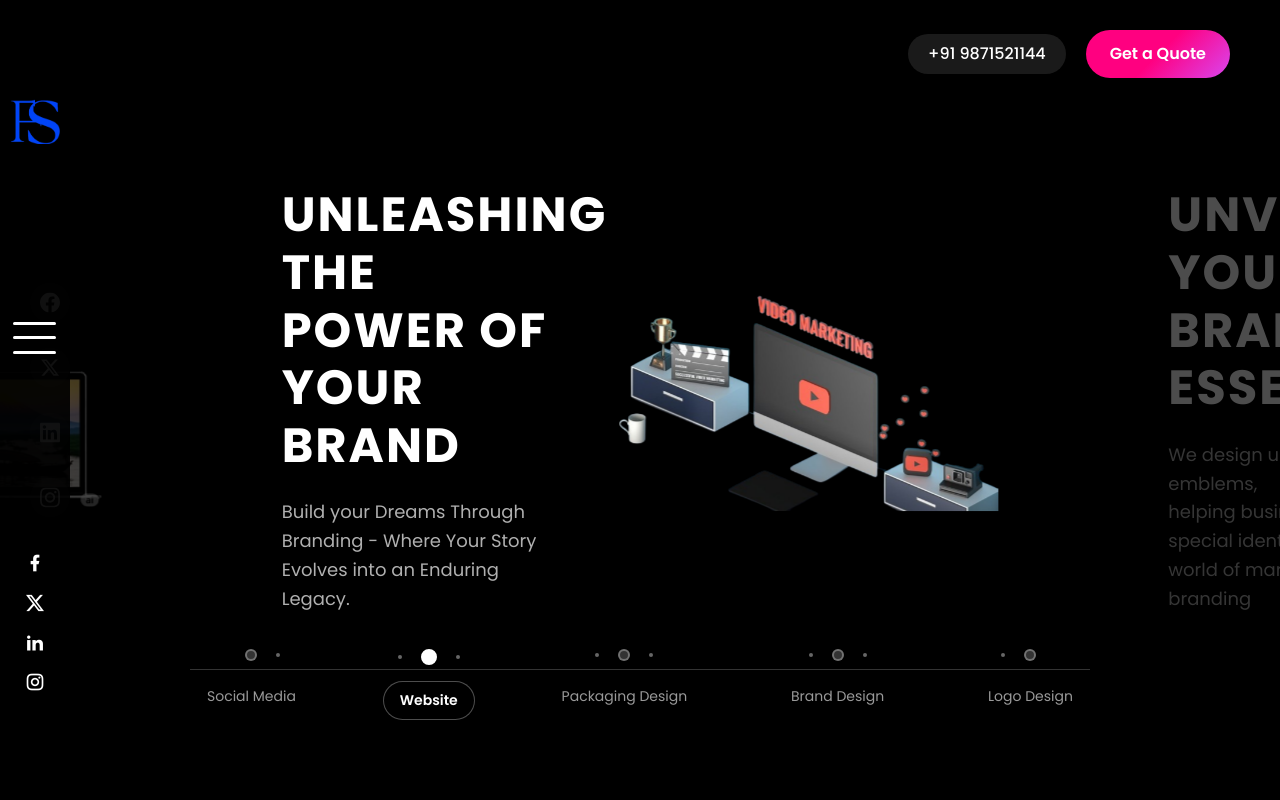
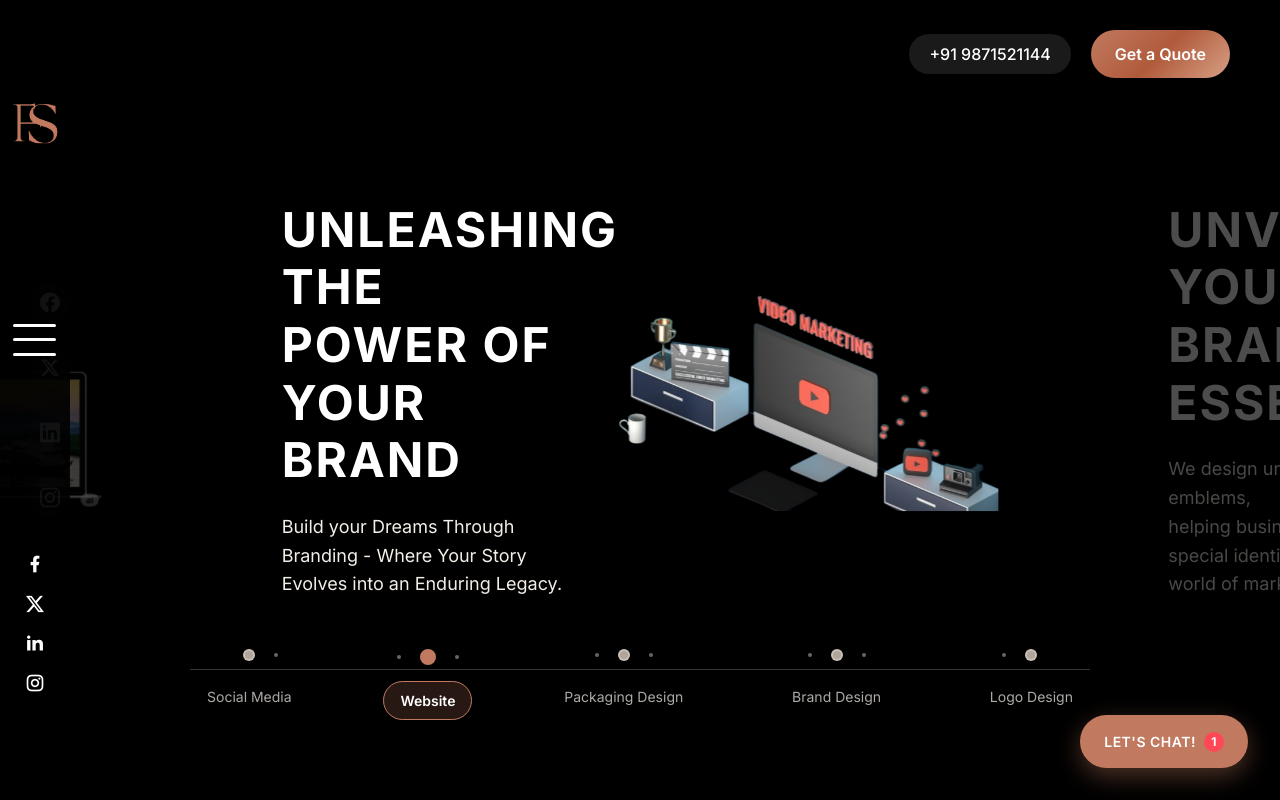
Before and after one commit to thewolfcommander/temvuefamespreadmedia, a Vue app: page /#/ in a window 1280 px wide. Shown: the top 800 px of the page. Built offline with nearby package versions, Linux system fonts and the light colour scheme; a web font is replaced by a local one.

Commit message:
Refactor code structure for improved readability and maintainability

```diff
--- a/src/assets/design-system.css
+++ b/src/assets/design-system.css
@@ -1,41 +1,52 @@
 /* Design System - Unified CSS Variables for Colors and Typography */
+/* Updated to match brand specifications */
+
+/* Font Loading - Using fallbacks for now as these might not be available */
+@import url('https://fonts.googleapis.com/css2?family=Inter:wght@300;400;500;600;700;800&display=swap');
 
 :root {
-  /* Color Palette */
-  --color-primary: #009fe3;
-  --color-primary-rgb: 0, 159, 227;
-  --color-primary-dark: #0078b3;
-  --color-primary-light: #33b3e8;
+  /* Brand Color Palette - Based on provided design guide */
+  --color-primary: #C17A60; /* Orange - Background, Highlights, CTAs */
+  --color-primary-rgb: 193, 122, 96;
+  --color-primary-dark: #B05A3B;
+  --color-primary-light: #D8A085;
 
-  --color-white: #ffffff;
+  --color-secondary: #B0A59B; /* Grey orange - Background */
+  --color-secondary-rgb: 176, 165, 155;
+  --color-secondary-dark: #8B7F73;
+  --color-secondary-light: #CCC3BC;
+
+  --color-accent: #F7F2EC; /* Light Orange - Subtle Depth, Soft text */
+  --color-accent-rgb: 247, 242, 236;
+
+  --color-white: #FFFFFF; /* Secondary Background, Generic body text */
   --color-white-rgb: 255, 255, 255;
+
   --color-black: #000000;
   --color-black-rgb: 0, 0, 0;
 
-  /* Gray Palette */
-  --color-gray: #b9b9b9;
-  --color-gray-rgb: 185, 185, 185;
-  --color-gray-light: #e5e5e5;
-  --color-gray-dark: #666666;
-  --color-gray-darker: #333333;
+  /* Text Colors - Based on design guide */
+  --color-text-primary: #2D2D2D; /* Dark Grey - Primary Text & Logo */
+  --color-text-primary-rgb: 45, 45, 45;
+  --color-text-secondary: #F7F2EC; /* Light Orange - Soft/Secondary text on backgrounds */
+  --color-text-emphasis: #2D2D2D; /* Dark Grey - Headlines, Emphasis, Bold Callouts */
+  --color-text-white: #FFFFFF; /* White text for dark backgrounds */
+  --color-text-muted: rgba(247, 242, 236, 0.7); /* Muted text on dark backgrounds */
 
   /* Background Colors */
   --bg-primary: var(--color-primary);
-  --bg-secondary: var(--color-black);
+  --bg-secondary: var(--color-secondary);
+  --bg-accent: var(--color-accent);
   --bg-white: var(--color-white);
-  --bg-gray-light: #f8f9fa;
   --bg-dark: var(--color-black);
+  --bg-gray-light: var(--color-accent);
 
-  /* Text Colors */
-  --text-primary: var(--color-black);
-  --text-secondary: var(--color-gray);
-  --text-white: var(--color-white);
-  --text-muted: rgba(255, 255, 255, 0.7);
-  --text-light: rgba(255, 255, 255, 0.6);
-
-  /* Typography System */
-  --font-family-primary: 'Poppins', sans-serif;
-  --font-family-secondary: -apple-system, BlinkMacSystemFont, 'Segoe UI', Roboto, sans-serif;
+  /* Typography System - Based on design guide */
+  /* Using fallbacks as custom fonts may not be available */
+  --font-family-heading: 'Inter', -apple-system, BlinkMacSystemFont, 'Helvetica Neue', sans-serif;
+  --font-family-body: 'Inter', -apple-system, BlinkMacSystemFont, 'Segoe UI', Roboto, sans-serif;
+  --font-family-primary: var(--font-family-heading);
+  --font-family-secondary: var(--font-family-body);
 
   /* Font Weights */
   --font-weight-light: 300;
@@ -124,6 +135,14 @@
   --z-navbar: 99999;
   --z-max: 99999999;
 
+  /* Legacy Support - Map old variables to new ones */
+  --primary: var(--color-primary);
+  --white: var(--color-white);
+  --black: var(--color-black);
+  --gray: var(--color-secondary);
+  --font-main: var(--font-family-primary);
+  --transition: var(--transition-slow);
+
   /* Breakpoints (for reference in CSS) */
   --breakpoint-sm: 576px;
   --breakpoint-md: 768px;
@@ -149,21 +168,21 @@ html {
 }
 
 body {
-  font-family: var(--font-family-primary);
+  font-family: var(--font-family-body);
   font-size: var(--font-size-base);
   font-weight: var(--font-weight-normal);
   line-height: var(--line-height-normal);
-  color: var(--text-primary);
-  background-color: var(--bg-white);
+  color: var(--color-text-white);
+  background-color: var(--bg-dark);
   overflow-x: hidden;
 }
 
-/* Heading Styles */
+/* Heading Styles - Using Neue Montreal equivalent */
 h1, h2, h3, h4, h5, h6 {
-  font-family: var(--font-family-primary);
+  font-family: var(--font-family-heading);
   font-weight: var(--font-weight-bold);
   line-height: var(--line-height-tight);
-  color: inherit;
+  color: var(--color-text-white);
   margin-bottom: var(--space-4);
 }
 
@@ -174,10 +193,12 @@ h4 { font-size: var(--heading-h4); }
 h5 { font-size: var(--heading-h5); }
 h6 { font-size: var(--heading-h6); }
 
-/* Paragraph Styles */
+/* Paragraph Styles - Using Avenir Next equivalent */
 p {
+  font-family: var(--font-family-body);
   margin-bottom: var(--space-4);
   line-height: var(--line-height-relaxed);
+  color: var(--color-text-secondary);
 }
 
 /* Link Styles */
@@ -192,17 +213,21 @@ a:hover {
 }
 
 /* Utility Classes */
-.text-primary { color: var(--text-primary) !important; }
-.text-secondary { color: var(--text-secondary) !important; }
-.text-white { color: var(--text-white) !important; }
-.text-muted { color: var(--text-muted) !important; }
-.text-gray { color: var(--color-gray) !important; }
+.text-primary { color: var(--color-text-primary) !important; }
+.text-secondary { color: var(--color-text-secondary) !important; }
+.text-white { color: var(--color-text-white) !important; }
+.text-muted { color: var(--color-text-muted) !important; }
+.text-emphasis { color: var(--color-text-emphasis) !important; }
+.text-accent { color: var(--color-accent) !important; }
+.text-gray { color: var(--color-secondary) !important; }
 .text-black { color: var(--color-black) !important; }
 
 .bg-primary { background-color: var(--bg-primary) !important; }
 .bg-secondary { background-color: var(--bg-secondary) !important; }
+.bg-accent { background-color: var(--bg-accent) !important; }
 .bg-white { background-color: var(--bg-white) !important; }
 .bg-black { background-color: var(--color-black) !important; }
+.bg-dark { background-color: var(--bg-dark) !important; }
 .bg-gray-light { background-color: var(--bg-gray-light) !important; }
 
 .font-light { font-weight: var(--font-weight-light) !important; }
--- a/src/components/ContactFormSection.vue
+++ b/src/components/ContactFormSection.vue
@@ -29,14 +29,14 @@
       <div class="consultation-section">
         <div class="consultation-icon">
           <svg width="80" height="80" viewBox="0 0 100 100" fill="none">
-            <circle cx="50" cy="50" r="45" fill="#4A90E2" opacity="0.1"/>
-            <path d="M30 40C30 35.5817 33.5817 32 38 32H62C66.4183 32 70 35.5817 70 40V55C70 59.4183 66.4183 63 62 63H45L35 70V63H38C33.5817 63 30 59.4183 30 55V40Z" fill="#4A90E2"/>
+            <circle cx="50" cy="50" r="45" fill="var(--color-primary)" opacity="0.1"/>
+            <path d="M30 40C30 35.5817 33.5817 32 38 32H62C66.4183 32 70 35.5817 70 40V55C70 59.4183 66.4183 63 62 63H45L35 70V63H38C33.5817 63 30 59.4183 30 55V40Z" fill="var(--color-primary)"/>
             <circle cx="42" cy="47" r="3" fill="white"/>
             <circle cx="50" cy="47" r="3" fill="white"/>
             <circle cx="58" cy="47" r="3" fill="white"/>
-            <path d="M65 25C65 22.2386 67.2386 20 70 20C72.7614 20 75 22.2386 75 25V35C75 37.7614 72.7614 40 70 40C67.2386 40 65 37.7614 65 35V25Z" fill="#4A90E2"/>
-            <path d="M25 25C25 22.2386 27.2386 20 30 20C32.7614 20 35 22.2386 35 25V35C35 37.7614 32.7614 40 30 40C27.2386 40 25 37.7614 25 35V25Z" fill="#4A90E2"/>
-            <path d="M40 70C40 72.7614 37.7614 75 35 75H30C27.2386 75 25 72.7614 25 70C25 67.2386 27.2386 65 30 65H35C37.7614 65 40 67.2386 40 70Z" fill="#4A90E2"/>
+            <path d="M65 25C65 22.2386 67.2386 20 70 20C72.7614 20 75 22.2386 75 25V35C75 37.7614 72.7614 40 70 40C67.2386 40 65 37.7614 65 35V25Z" fill="var(--color-primary)"/>
+            <path d="M25 25C25 22.2386 27.2386 20 30 20C32.7614 20 35 22.2386 35 25V35C35 37.7614 32.7614 40 30 40C27.2386 40 25 37.7614 25 35V25Z" fill="var(--color-primary)"/>
+            <path d="M40 70C40 72.7614 37.7614 75 35 75H30C27.2386 75 25 72.7614 25 70C25 67.2386 27.2386 65 30 65H35C37.7614 65 40 67.2386 40 70Z" fill="var(--color-primary)"/>
           </svg>
         </div>
         <h2 class="consultation-title">
@@ -133,9 +133,9 @@ const submitForm = () => {
 
 <style scoped>
 .contact-form-section {
-  background: #000;
+  background: var(--bg-dark);
   min-height: 100vh;
-  padding: 80px 0;
+  padding: var(--space-20) 0;
   position: relative;
   display: flex;
   align-items: center;
@@ -155,20 +155,20 @@ const submitForm = () => {
 }
 
 .social-icon {
-  color: rgba(255, 255, 255, 0.6);
-  transition: all 0.3s ease;
+  color: var(--color-text-muted);
+  transition: var(--transition-base);
   display: flex;
   align-items: center;
   justify-content: center;
   width: 40px;
   height: 40px;
-  border-radius: 50%;
-  background: rgba(255, 255, 255, 0.05);
+  border-radius: var(--radius-full);
+  background: rgba(var(--color-white-rgb), 0.05);
 }
 
 .social-icon:hover {
-  color: #4A90E2;
-  background: rgba(74, 144, 226, 0.1);
+  color: var(--color-primary);
+  background: rgba(var(--color-primary-rgb), 0.1);
   transform: translateX(5px);
 }
 
@@ -177,43 +177,45 @@ const submitForm = () => {
   max-width: 1400px;
   width: 100%;
   margin: 0 auto;
-  padding: 0 40px;
+  padding: 0 var(--space-10);
   display: grid;
   grid-template-columns: 1fr 1.2fr;
-  gap: 80px;
+  gap: var(--space-20);
   align-items: center;
 }
 
 /* Consultation Section */
 .consultation-section {
-  color: #fff;
+  color: var(--color-text-white);
 }
 
 .consultation-icon {
-  margin-bottom: 40px;
+  margin-bottom: var(--space-10);
 }
 
 .consultation-title {
+  font-family: var(--font-family-heading);
   font-size: clamp(36px, 5vw, 52px);
-  font-weight: 300;
-  margin-bottom: 24px;
-  line-height: 1.2;
+  font-weight: var(--font-weight-light);
+  margin-bottom: var(--space-6);
+  line-height: var(--line-height-tight);
 }
 
 .free-text {
-  color: #4A90E2;
-  font-weight: 400;
+  color: var(--color-primary);
+  font-weight: var(--font-weight-normal);
 }
 
 .consultation-text {
-  color: #fff;
-  font-weight: 300;
+  color: var(--color-text-white);
+  font-weight: var(--font-weight-light);
 }
 
 .consultation-description {
-  font-size: 18px;
-  line-height: 1.6;
-  color: rgba(255, 255, 255, 0.8);
+  font-family: var(--font-family-body);
+  font-size: var(--font-size-lg);
+  line-height: var(--line-height-relaxed);
+  color: var(--color-text-secondary);
   margin: 0;
   max-width: 480px;
 }
@@ -230,8 +232,8 @@ const submitForm = () => {
 .form-grid {
   display: grid;
   grid-template-columns: 1fr 1fr;
-  gap: 20px;
-  margin-bottom: 20px;
+  gap: var(--space-5);
+  margin-bottom: var(--space-5);
 }
 
 .form-group {
@@ -241,31 +243,31 @@ const submitForm = () => {
 .form-input,
 .form-textarea {
   width: 100%;
-  padding: 18px 24px;
+  padding: var(--space-4) var(--space-6);
   background: transparent;
-  border: 1px solid rgba(255, 255, 255, 0.2);
-  border-radius: 8px;
-  color: #fff;
-  font-size: 16px;
-  font-family: inherit;
-  transition: all 0.3s ease;
+  border: 1px solid rgba(var(--color-white-rgb), 0.2);
+  border-radius: var(--radius-base);
+  color: var(--color-text-white);
+  font-size: var(--font-size-base);
+  font-family: var(--font-family-body);
+  transition: var(--transition-base);
   outline: none;
 }
 
 .form-input::placeholder,
 .form-textarea::placeholder {
-  color: rgba(255, 255, 255, 0.5);
+  color: var(--color-text-muted);
 }
 
 .form-input:focus,
 .form-textarea:focus {
-  border-color: #4A90E2;
-  background: rgba(74, 144, 226, 0.05);
+  border-color: var(--color-primary);
+  background: rgba(var(--color-primary-rgb), 0.05);
 }
 
 .message-group {
   grid-column: 1 / -1;
-  margin-bottom: 30px;
+  margin-bottom: var(--space-8);
 }
 
 .form-textarea {
@@ -279,50 +281,51 @@ const submitForm = () => {
 }
 
 .submit-btn {
-  background: #4A90E2;
-  color: #fff;
+  background: var(--color-primary);
+  color: var(--color-text-white);
   border: none;
-  padding: 16px 40px;
-  font-size: 16px;
-  font-weight: 600;
-  letter-spacing: 1px;
-  border-radius: 8px;
+  padding: var(--space-4) var(--space-10);
+  font-size: var(--font-size-base);
+  font-weight: var(--font-weight-semibold);
+  font-family: var(--font-family-heading);
+  letter-spacing: var(--letter-spacing-wide);
+  border-radius: var(--radius-base);
   cursor: pointer;
-  transition: all 0.3s ease;
+  transition: var(--transition-base);
   text-transform: uppercase;
 }
 
 .submit-btn:hover {
-  background: #357ABD;
+  background: var(--color-primary-dark);
   transform: translateY(-2px);
-  box-shadow: 0 8px 25px rgba(74, 144, 226, 0.3);
+  box-shadow: 0 8px 25px rgba(var(--color-primary-rgb), 0.3);
 }
 
 /* Floating Chat Button */
 .chat-button {
   position: fixed;
-  bottom: 30px;
-  right: 30px;
-  background: #4A90E2;
-  color: #fff;
-  padding: 15px 25px;
-  border-radius: 50px;
+  bottom: var(--space-8);
+  right: var(--space-8);
+  background: var(--color-primary);
+  color: var(--color-text-white);
+  padding: var(--space-4) var(--space-6);
+  border-radius: var(--radius-full);
   cursor: pointer;
   display: flex;
   align-items: center;
-  gap: 10px;
-  font-weight: 600;
-  font-size: 14px;
+  gap: var(--space-2);
+  font-weight: var(--font-weight-semibold);
+  font-size: var(--font-size-sm);
+  font-family: var(--font-family-heading);
   letter-spacing: 0.5px;
-  box-shadow: 0 8px 25px rgba(74, 144, 226, 0.4);
-  transition: all 0.3s ease;
-  z-index: 100;
-  position: relative;
+  box-shadow: 0 8px 25px rgba(var(--color-primary-rgb), 0.4);
+  transition: var(--transition-base);
+  z-index: var(--z-toast);
 }
 
 .chat-button:hover {
   transform: translateY(-3px);
-  box-shadow: 0 12px 35px rgba(74, 144, 226, 0.5);
+  box-shadow: 0 12px 35px rgba(var(--color-primary-rgb), 0.5);
 }
 
 .chat-text {
@@ -331,29 +334,29 @@ const submitForm = () => {
 
 .chat-notification {
   background: #ff4757;
-  color: #fff;
+  color: var(--color-text-white);
   width: 20px;
   height: 20px;
-  border-radius: 50%;
+  border-radius: var(--radius-full);
   display: flex;
   align-items: center;
   justify-content: center;
-  font-size: 12px;
-  font-weight: 700;
+  font-size: var(--font-size-xs);
+  font-weight: var(--font-weight-bold);
 }
 
 /* Responsive Design */
 @media (max-width: 1200px) {
   .contact-container {
-    gap: 60px;
-    padding: 0 30px;
+    gap: var(--space-16);
+    padding: 0 var(--space-8);
   }
 }
 
 @media (max-width: 968px) {
   .contact-container {
     grid-template-columns: 1fr;
-    gap: 60px;
+    gap: var(--space-16);
     text-align: center;
   }
 
@@ -368,36 +371,36 @@ const submitForm = () => {
 
 @media (max-width: 768px) {
   .contact-form-section {
-    padding: 60px 0;
+    padding: var(--space-16) 0;
   }
 
   .contact-container {
-    padding: 0 20px;
-    gap: 40px;
+    padding: 0 var(--space-5);
+    gap: var(--space-10);
   }
 
   .form-grid {
     grid-template-columns: 1fr;
-    gap: 15px;
+    gap: var(--space-4);
   }
 
   .consultation-title {
-    font-size: 32px;
+    font-size: var(--font-size-4xl);
   }
 
   .consultation-description {
-    font-size: 16px;
+    font-size: var(--font-size-base);
   }
 
   .form-input,
   .form-textarea {
-    padding: 15px 20px;
-    font-size: 15px;
+    padding: var(--space-4) var(--space-5);
+    font-size: var(--font-size-sm);
   }
 
   .submit-btn {
     width: 100%;
-    padding: 18px;
+    padding: var(--space-4);
   }
 
   .form-submit {
@@ -405,16 +408,16 @@ const submitForm = () => {
   }
 
   .chat-button {
-    bottom: 20px;
-    right: 20px;
-    padding: 12px 20px;
-    font-size: 13px;
+    bottom: var(--space-5);
+    right: var(--space-5);
+    padding: var(--space-3) var(--space-5);
+    font-size: var(--font-size-xs);
   }
 }
 
 @media (max-width: 480px) {
   .contact-container {
-    padding: 0 15px;
+    padding: 0 var(--space-4);
   }
 
   .consultation-icon svg {
--- a/src/components/HeroSection.vue
+++ b/src/components/HeroSection.vue
@@ -244,7 +244,7 @@ onBeforeUnmount(() => {
 .hero-container {
     width: 100%;
     min-height: 100vh;
-    background: var(--color-black);
+    background: var(--bg-dark);
     position: relative;
     overflow: hidden;
 }
@@ -261,7 +261,7 @@ onBeforeUnmount(() => {
 }
 
 .phone-number {
-    color: var(--color-white);
+    color: var(--color-text-white);
     text-decoration: none;
     font-size: var(--font-size-base);
     font-weight: var(--font-weight-medium);
@@ -277,7 +277,7 @@ onBeforeUnmount(() => {
 }
 
 .quote-button {
-    background: linear-gradient(135deg, #ff0080, #ff0080, #d946ef);
+    background: linear-gradient(135deg, var(--color-primary), var(--color-primary-dark), var(--color-primary-light));
     padding: var(--space-3) var(--space-6);
     border-radius: var(--radius-full);
     text-decoration: none;
@@ -289,11 +289,11 @@ onBeforeUnmount(() => {
 
 .quote-button:hover {
     transform: translateY(-2px);
-    box-shadow: 0 10px 30px rgba(255, 0, 128, 0.3);
+    box-shadow: 0 10px 30px rgba(var(--color-primary-rgb), 0.3);
 }
 
 .quote-button-text {
-    color: var(--color-white);
+    color: var(--color-text-white);
     font-size: var(--font-size-base);
     font-weight: var(--font-weight-semibold);
     position: relative;
@@ -348,9 +348,10 @@ onBeforeUnmount(() => {
 }
 
 .main-heading {
+    font-family: var(--font-family-heading);
     font-size: var(--heading-h2);
     font-weight: var(--font-weight-bold);
-    color: var(--color-white);
+    color: var(--color-text-white);
     margin-bottom: var(--space-6);
     line-height: var(--line-height-tight);
     text-transform: uppercase;
@@ -358,8 +359,9 @@ onBeforeUnmount(() => {
 }
 
 .sub-text {
+    font-family: var(--font-family-body);
     font-size: clamp(var(--font-size-sm), 1.5vw, var(--font-size-lg));
-    color: var(--text-muted);
+    color: var(--color-text-secondary);
     line-height: var(--line-height-relaxed);
     margin: 0;
 }
@@ -425,7 +427,7 @@ onBeforeUnmount(() => {
 .timeline-dot {
     width: 12px;
     height: 12px;
-    background: var(--color-gray-darker);
+    background: var(--color-secondary);
     border: 2px solid rgba(var(--color-white-rgb), 0.3);
     border-radius: var(--radius-full);
     margin-bottom: var(--space-4);
@@ -434,8 +436,8 @@ onBeforeUnmount(() => {
 }
 
 .timeline-item.active .timeline-dot {
-    background: var(--color-white);
-    border-color: var(--color-white);
+    background: var(--color-primary);
+    border-color: var(--color-primary);
     width: 16px;
     height: 16px;
 }
@@ -446,8 +448,9 @@ onBeforeUnmount(() => {
 }
 
 .timeline-label {
+    font-family: var(--font-family-body);
     font-size: var(--font-size-sm);
-    color: var(--text-light);
+    color: var(--color-text-muted);
     white-space: nowrap;
     transition: var(--transition-base);
     text-align: center;
@@ -458,10 +461,10 @@ onBeforeUnmount(() => {
 }
 
 .timeline-item.active .timeline-label {
-    color: var(--color-white);
+    color: var(--color-text-white);
     font-weight: var(--font-weight-semibold);
-    background: rgba(var(--color-black-rgb), 0.8);
-    border-color: rgba(var(--color-white-rgb), 0.3);
+    background: rgba(var(--color-primary-rgb), 0.2);
+    border-color: var(--color-primary);
 }
 
 .timeline-item:hover .timeline-label {
--- a/src/components/Navbar.vue
+++ b/src/components/Navbar.vue
@@ -101,7 +101,7 @@
 <script setup>
 import { ref } from 'vue';
 // 1. Import your logo asset from the assets folder
-import logo from '../assets/logo.png';
+import logo from '../assets/logo.svg';
 
 // 2. Create a "reactive" variable to track the menu's open/closed state
 const isNavOpen = ref(false);
@@ -349,7 +349,7 @@ function closeNav() {
     left: 0;
     width: 100%;
     height: auto;
-    background: var(--color-black);
+    background: var(--bg-dark);
     flex-direction: row;
     justify-content: space-between;
     align-items: center;
--- a/src/style.css
+++ b/src/style.css
@@ -206,5 +206,7 @@ html {
 
 .sub_heading,
 .top_heading {
+    font-family: var(--font-family-body);
+    color: var(--color-text-secondary);
     text-align: left;
 }
```
Also changed, not shown: src/assets/logo.svg (added).
